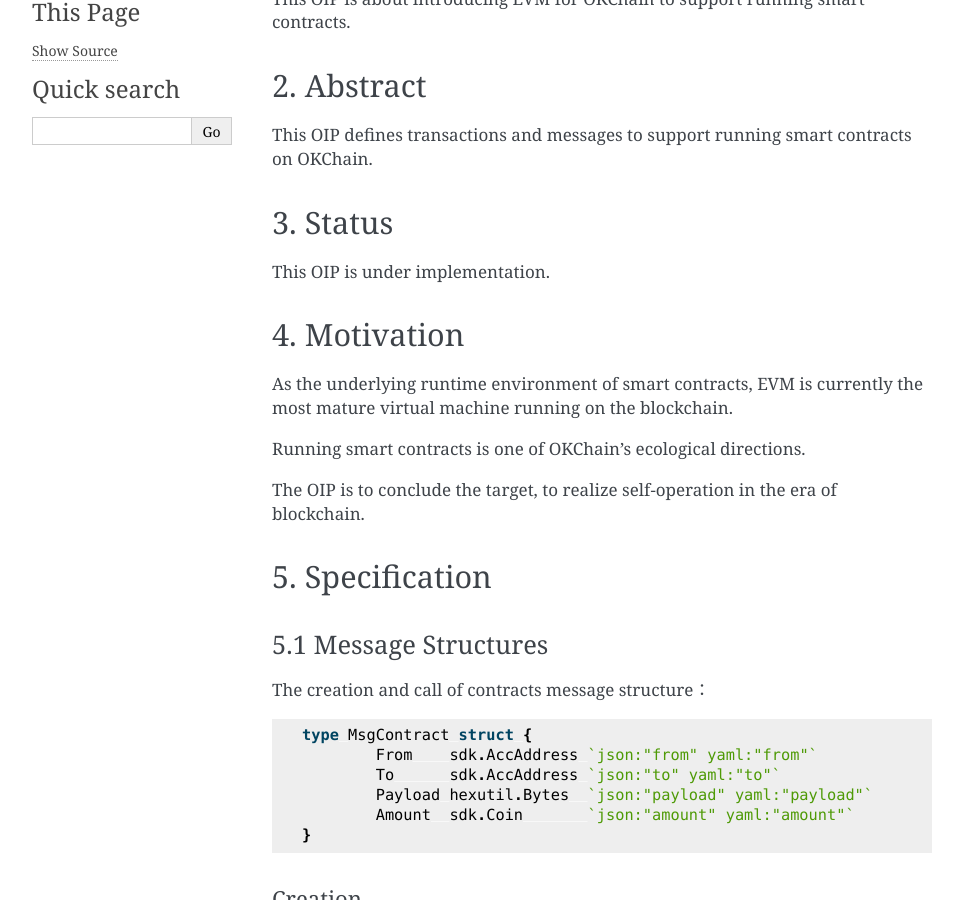
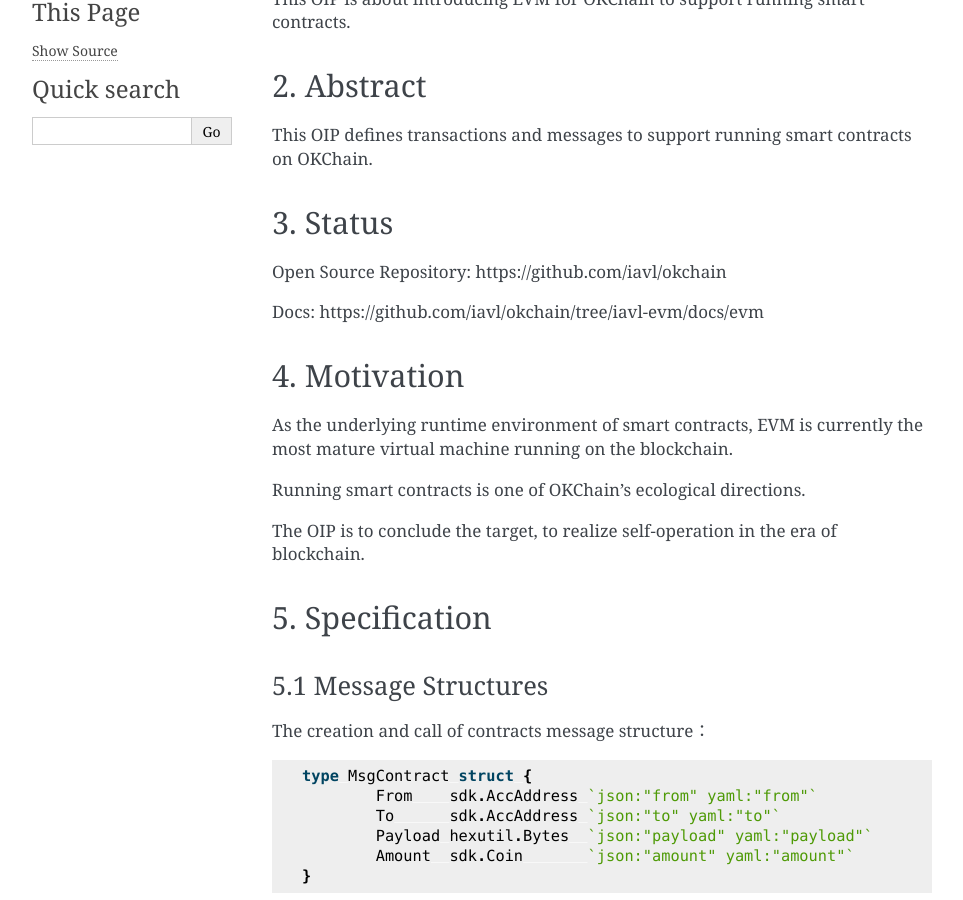
Before and after one commit to okx/KIPs, a Sphinx documentation site: the page built from docs/draft/OIP-8.md, in a window 1280 px wide and 900 px high, scrolled down 362 px. Shown: the whole window, without its empty margins (148-1111 px from the left). Built offline with Sphinx 7.4.7, drawn with Linux system fonts in a browser that asks for light colours.

Commit message:
add open source link and docs (#28)

```diff
--- a/docs/draft/OIP-8.md
+++ b/docs/draft/OIP-8.md
@@ -17,7 +17,9 @@
 
 ## 3. Status
 
-This OIP is under implementation.
+Open Source Repository: https://github.com/iavl/okchain
+
+Docs: https://github.com/iavl/okchain/tree/iavl-evm/docs/evm
 
 ## 4. Motivation
 
```
